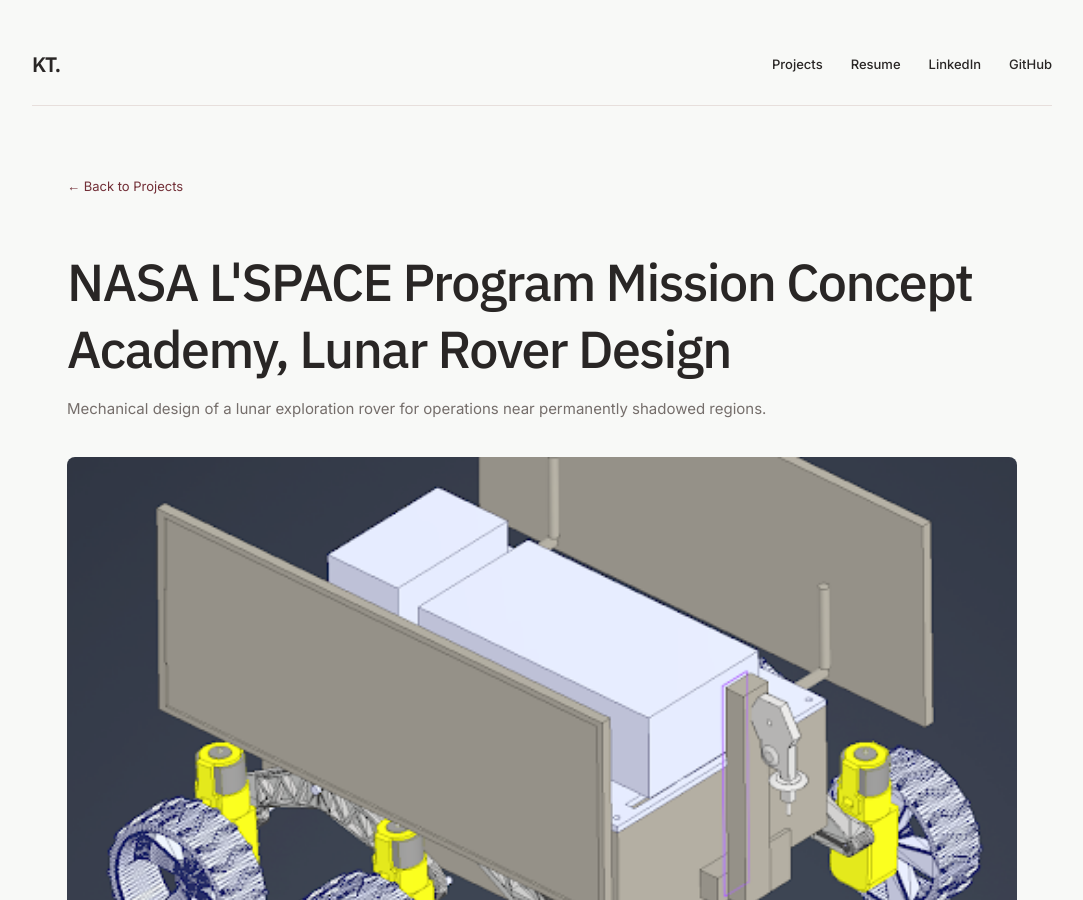
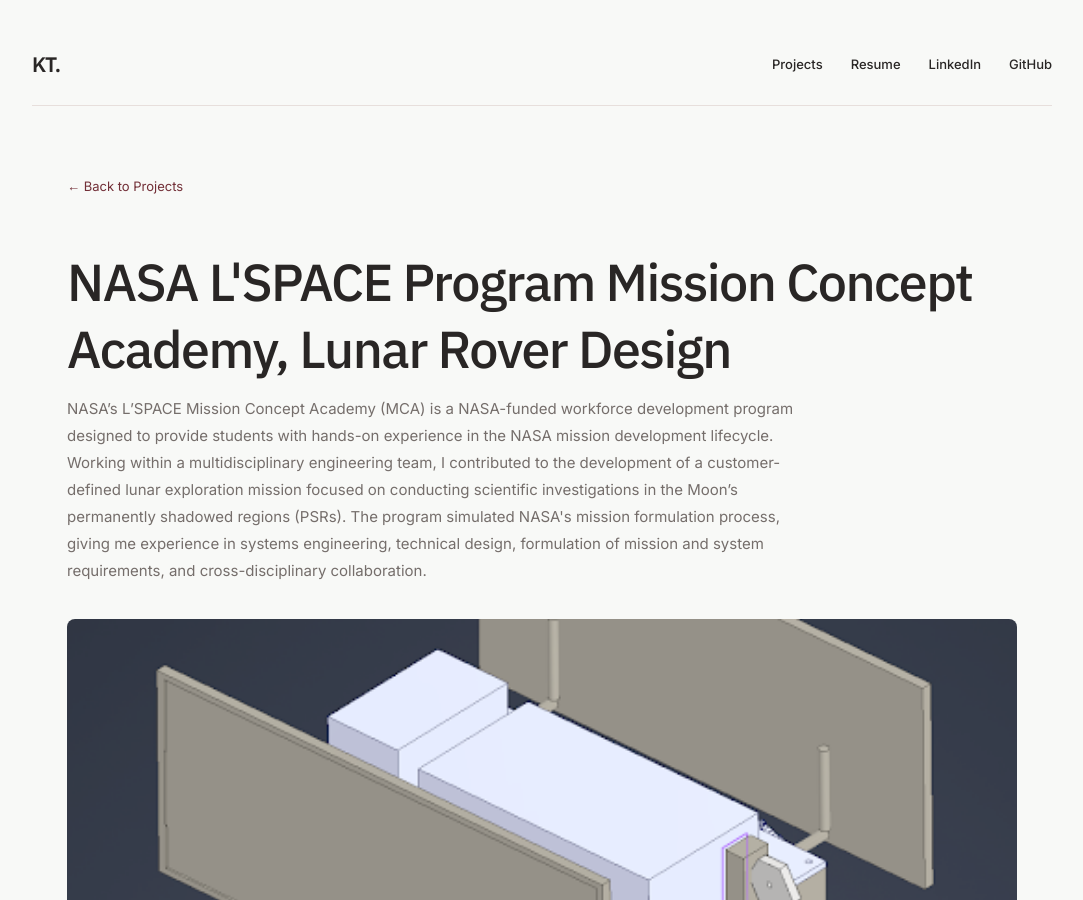
Before and after one commit to kevintieu1/kevintieu1.github.io, a Jekyll site: the page built from _projects/lspace-mechanical.md, in a window 1280 px wide and 900 px high. Shown: the whole window, without its empty margins (98-1181 px from the left). Built offline with Jekyll 4.4.1, drawn with Linux system fonts in a browser that asks for light colours.

Commit message:
Update lspace-mechanical.md

```diff
--- a/_projects/lspace-mechanical.md
+++ b/_projects/lspace-mechanical.md
@@ -1,6 +1,6 @@
 ---
 title: NASA L'SPACE Program Mission Concept Academy, Lunar Rover Design
-description: Mechanical design of a lunar exploration rover for operations near permanently shadowed regions.
+description: NASA’s L’SPACE Mission Concept Academy (MCA) is a NASA-funded workforce development program designed to provide students with hands-on experience in the NASA mission development lifecycle. Working within a multidisciplinary engineering team, I contributed to the development of a customer-defined lunar exploration mission focused on conducting scientific investigations in the Moon’s permanently shadowed regions (PSRs). The program simulated NASA's mission formulation process, giving me experience in systems engineering, technical design, formulation of mission and system requirements, and cross-disciplinary collaboration.
 order: 3
 image: /assets/projects/lspace-mechanical/cadrendering.png
 role: Payload Mechanical Engineer
```
